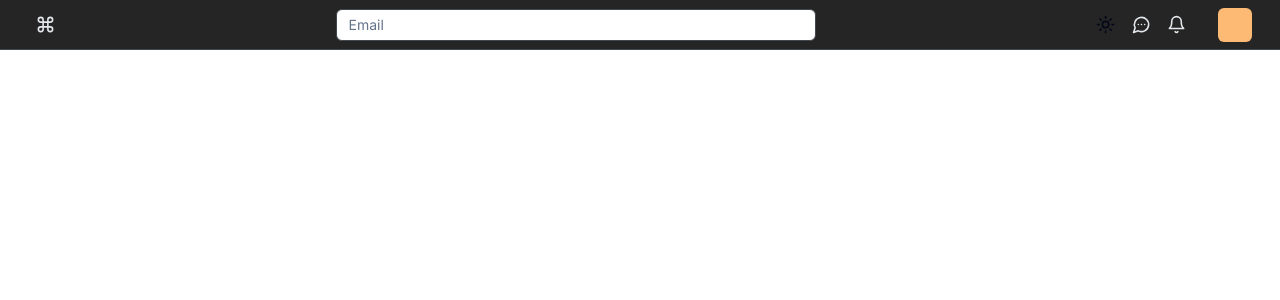
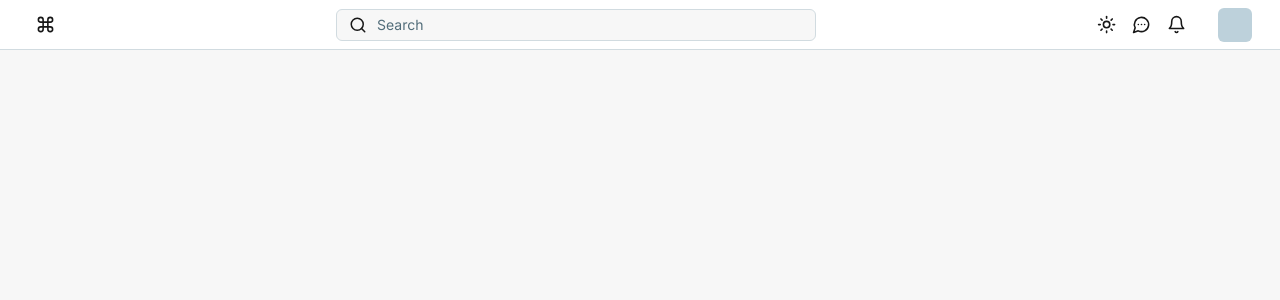
Before and after one commit to miceflicts/Tribofy, a Next.js app: page /pages/community in a window 1280 px wide. Shown: the top 300 px of the page. Built offline with nearby package versions, Linux system fonts and the light colour scheme.

Commit message:
Feat: Community header

```diff
--- a/src/app/components/general/theme-toggle-button/index.jsx
+++ b/src/app/components/general/theme-toggle-button/index.jsx
@@ -16,15 +16,13 @@ export default function ThemeToggleButton() {
   }
 
   return (
-    <Button
-      variant="ghost"
-      size="icon"
+    <div
       onClick={() => setTheme(theme === "light" ? "dark" : "light")}
-      className="w-9 h-9 rounded-lg"
+      className="flex h-[35px] w-[35px] cursor-pointer items-center justify-center rounded-lg hover:bg-secondary"
     >
-      <Sun className="h-[1.2rem] w-[1.2rem] rotate-0 scale-100 transition-all dark:-rotate-90 dark:scale-0" />
-      <Moon className="absolute h-[1.2rem] w-[1.2rem] rotate-90 scale-0 transition-all dark:rotate-0 dark:scale-100" />
+      <Sun className="h-[1.2rem] w-[1.2rem] rotate-0 scale-100 text-foreground transition-all dark:-rotate-90 dark:scale-0" />
+      <Moon className="absolute h-[1.2rem] w-[1.2rem] rotate-90 scale-0 text-foreground transition-all dark:rotate-0 dark:scale-100" />
       <span className="sr-only">Toggle theme</span>
-    </Button>
+    </div>
   );
 }
--- a/src/app/globals.css
+++ b/src/app/globals.css
@@ -4,58 +4,50 @@
 
 @layer base {
   :root {
-    --background: 0 0% 100%;
-    --foreground: 222.2 84% 4.9%;
+    --background: 0 0% 97%;
+    --foreground: 0 0% 9%;
+    --emphasis: 0 0% 100%; /* #FFFFFF para o modo claro */
     --card: 0 0% 100%;
-    --card-foreground: 222.2 84% 4.9%;
+    --card-foreground: 0 0% 9%;
     --popover: 0 0% 100%;
-    --popover-foreground: 222.2 84% 4.9%;
-    --primary: 222.2 47.4% 11.2%;
-    --primary-foreground: 210 40% 98%;
-    --secondary: 210 40% 96.1%;
-    --secondary-foreground: 222.2 47.4% 11.2%;
-    --muted: 210 40% 96.1%;
-    --muted-foreground: 215.4 16.3% 46.9%;
-    --accent: 210 40% 96.1%;
-    --accent-foreground: 222.2 47.4% 11.2%;
-    --destructive: 0 84.2% 60.2%;
-    --destructive-foreground: 210 40% 98%;
-    --border: 214.3 31.8% 91.4%;
-    --input: 214.3 31.8% 91.4%;
-    --ring: 222.2 84% 4.9%;
+    --popover-foreground: 0 0% 9%;
+    --primary: 200 70% 50%;
+    --primary-foreground: 0 0% 100%;
+    --secondary: 200 10% 90%;
+    --secondary-foreground: 200 50% 20%;
+    --muted: 200 10% 90%;
+    --muted-foreground: 200 20% 40%;
+    --accent: 200 30% 80%;
+    --accent-foreground: 200 50% 20%;
+    --destructive: 0 70% 50%;
+    --destructive-foreground: 0 0% 100%;
+    --border: 200 20% 85%;
+    --input: 200 20% 85%;
+    --ring: 200 70% 50%;
     --radius: 0.5rem;
-    --chart-1: 12 76% 61%;
-    --chart-2: 173 58% 39%;
-    --chart-3: 197 37% 24%;
-    --chart-4: 43 74% 66%;
-    --chart-5: 27 87% 67%;
   }
 
   .dark {
-    --background: 222.2 84% 4.9%;
-    --foreground: 210 40% 98%;
-    --card: 222.2 84% 4.9%;
-    --card-foreground: 210 40% 98%;
-    --popover: 222.2 84% 4.9%;
-    --popover-foreground: 210 40% 98%;
-    --primary: 210 40% 98%;
-    --primary-foreground: 222.2 47.4% 11.2%;
-    --secondary: 217.2 32.6% 17.5%;
-    --secondary-foreground: 210 40% 98%;
-    --muted: 217.2 32.6% 17.5%;
-    --muted-foreground: 215 20.2% 65.1%;
-    --accent: 217.2 32.6% 17.5%;
-    --accent-foreground: 210 40% 98%;
-    --destructive: 0 62.8% 30.6%;
-    --destructive-foreground: 210 40% 98%;
-    --border: 217.2 32.6% 17.5%;
-    --input: 217.2 32.6% 17.5%;
-    --ring: 212.7 26.8% 83.9%;
-    --chart-1: 220 70% 50%;
-    --chart-2: 160 60% 45%;
-    --chart-3: 30 80% 55%;
-    --chart-4: 280 65% 60%;
-    --chart-5: 340 75% 55%;
+    --background: 0 0% 9%;
+    --foreground: 0 0% 95%;
+    --emphasis: 0 0% 11%; /* #1C1C1C para o modo escuro */
+    --card: 0 0% 11%;
+    --card-foreground: 0 0% 95%;
+    --popover: 0 0% 11%;
+    --popover-foreground: 0 0% 95%;
+    --primary: 200 70% 50%;
+    --primary-foreground: 0 0% 100%;
+    --secondary: 200 15% 20%;
+    --secondary-foreground: 0 0% 95%;
+    --muted: 200 15% 20%;
+    --muted-foreground: 200 20% 70%;
+    --accent: 200 30% 30%;
+    --accent-foreground: 0 0% 95%;
+    --destructive: 0 70% 50%;
+    --destructive-foreground: 0 0% 100%;
+    --border: 200 20% 20%;
+    --input: 200 20% 20%;
+    --ring: 200 70% 50%;
   }
 }
 
--- a/src/app/layouts/community/header/index.jsx
+++ b/src/app/layouts/community/header/index.jsx
@@ -1,47 +1,53 @@
 "use client";
 
 import React from "react";
-import { Command, Bell, MessageCircleMore, Moon, Sun } from "lucide-react";
+import { Command, Bell, MessageCircleMore, Search, Menu } from "lucide-react";
 import { Input } from "@/components/ui/input";
 import ThemeToggleButton from "@/app/components/general/theme-toggle-button";
 
 export default function CommunityHeader() {
   return (
-    <>
-      <header className="flex h-[50px] w-full">
-        <div className="flex h-[50px] w-full items-center justify-between border-b border-[#42464D] bg-[#252525] pl-7 pr-7">
-          <div className="flex h-[35px] w-[35px] cursor-pointer items-center justify-center rounded-lg hover:bg-gray-700">
-            <Command color="#e4e7eb" size={19}></Command>
+    <header className="flex h-[50px] w-full max-[900px]:h-[64px]">
+      <div className="bg-emphasis flex h-full w-full items-center justify-between border-b border-border pl-7 pr-7">
+        <div className="flex h-[35px] w-[35px] cursor-pointer items-center justify-center rounded-lg hover:bg-secondary max-[900px]:h-[45px] max-[900px]:w-[45px]">
+          <Command className="text-foreground max-[900px]:hidden" size={19} />
+          <Menu className="h-[30px] w-[30px] text-foreground min-[900px]:hidden"></Menu>
         </div>
 
-          <div>
+        <div className="relative max-[900px]:hidden">
+          <Search
+            className="absolute left-[0.8rem] top-1/2 z-10 -translate-y-1/2 transform text-foreground"
+            size={18}
+          ></Search>
           <Input
             type="email"
-              placeholder="Email"
-              className="h-[32px] w-[480px] rounded-md border border-[#42464D]"
+            placeholder="Search"
+            className="flex h-[32px] w-[480px] rounded-md border-border bg-background pl-10 text-foreground focus-visible:ring-transparent"
           />
         </div>
 
-          <div className="flex items-center gap-6">
-            <div className="flex items-center">
-              <ThemeToggleButton></ThemeToggleButton>
-
-              <div className="flex h-[35px] w-[35px] cursor-pointer items-center justify-center rounded-lg hover:bg-gray-700">
-                <MessageCircleMore
-                  color="#e4e7eb"
-                  size={19}
-                ></MessageCircleMore>
+        <div className="flex h-full w-fit items-center min-[900px]:hidden">
+          <h2 className="text-2xl font-bold">Tribofy</h2>
         </div>
 
-              <div className="flex h-[35px] w-[35px] cursor-pointer items-center justify-center rounded-lg hover:bg-gray-700">
-                <Bell color="#e4e7eb" size={19}></Bell>
+        <div className="flex items-center gap-6">
+          <div className="flex items-center max-[900px]:hidden">
+            <ThemeToggleButton />
+
+            <div className="flex h-[35px] w-[35px] cursor-pointer items-center justify-center rounded-lg hover:bg-secondary">
+              <MessageCircleMore className="text-foreground" size={19} />
+              <span className="sr-only">See your messages</span>
+            </div>
+
+            <div className="flex h-[35px] w-[35px] cursor-pointer items-center justify-center rounded-lg hover:bg-secondary">
+              <Bell className="text-foreground" size={19} />
+              <span className="sr-only">See your notifications</span>
             </div>
           </div>
 
-            <div className="h-[34px] w-[34px] rounded-md bg-orange-300"></div>
+          <div className="h-[34px] w-[34px] rounded-md bg-accent"></div>
         </div>
       </div>
     </header>
-    </>
   );
 }
--- a/tailwind.config.js
+++ b/tailwind.config.js
@@ -2,10 +2,10 @@
 module.exports = {
   darkMode: ["class"],
   content: [
-    './pages/**/*.{js,jsx}',
-    './components/**/*.{js,jsx}',
-    './app/**/*.{js,jsx}',
-    './src/**/*.{js,jsx}',
+    "./pages/**/*.{js,jsx}",
+    "./components/**/*.{js,jsx}",
+    "./app/**/*.{js,jsx}",
+    "./src/**/*.{js,jsx}",
   ],
   prefix: "",
   theme: {
@@ -23,6 +23,7 @@ module.exports = {
         ring: "hsl(var(--ring))",
         background: "hsl(var(--background))",
         foreground: "hsl(var(--foreground))",
+        emphasis: "hsl(var(--emphasis))",
         primary: {
           DEFAULT: "hsl(var(--primary))",
           foreground: "hsl(var(--primary-foreground))",
@@ -74,4 +75,4 @@ module.exports = {
     },
   },
   plugins: [require("tailwindcss-animate")],
-}
+};
```
Lines whose indentation alone changed are shown as unchanged.
